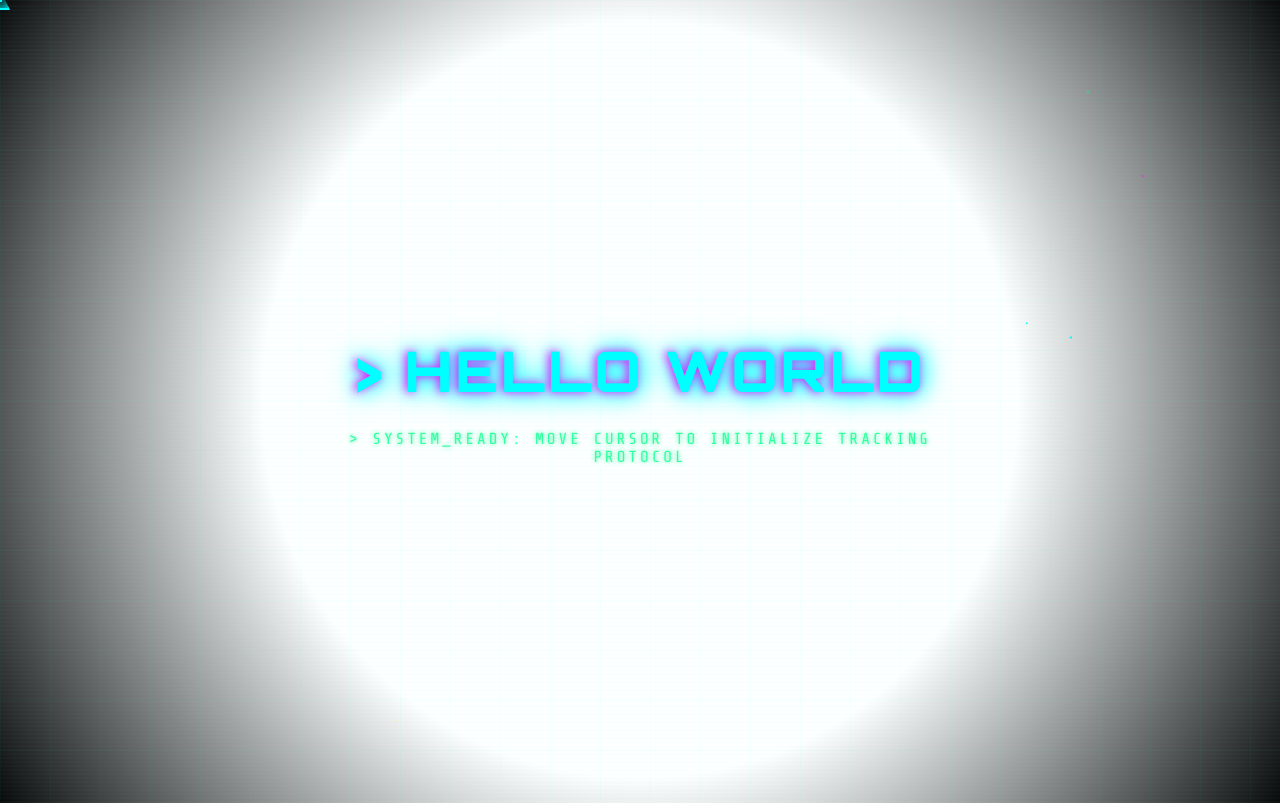
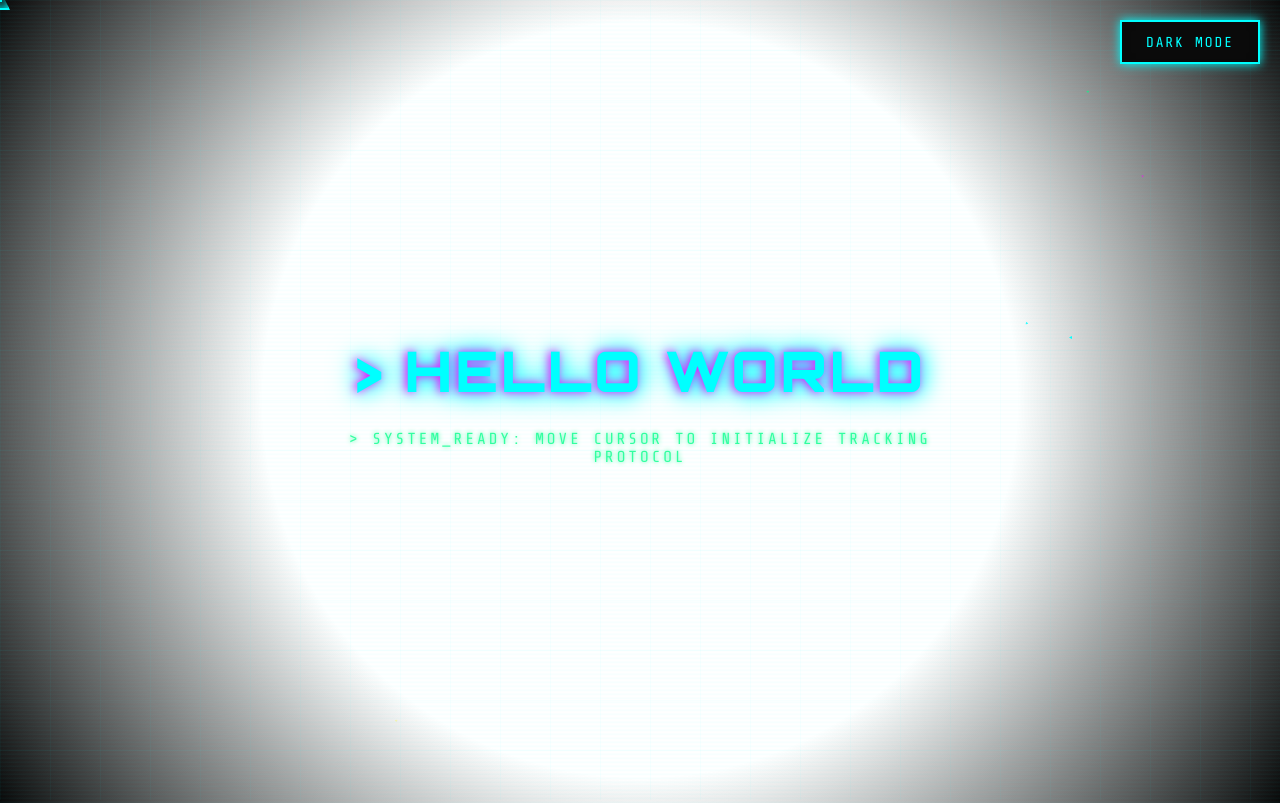
Before and after one commit to SiebeRoets/test_repo1, a Flask app: page / in a window 1280 px wide. Run offline with Flask 3, Linux system fonts and the light colour scheme.

Commit message:
dark light

```diff
--- a/app.py
+++ b/app.py
@@ -16,3 +16,4 @@ if __name__ == '__main__':
     print("Starting server on http://localhost:5000")
     print("Press Ctrl+C to stop the server")
     app.run(debug=True, host='0.0.0.0', port=5000)
+    print("this is a test")
--- a/templates/index.html
+++ b/templates/index.html
@@ -13,14 +13,45 @@
             box-sizing: border-box;
         }
 
+        :root {
+            --bg-primary: #0a0a0a;
+            --bg-secondary: #ffffff;
+            --text-primary: #00ffff;
+            --text-secondary: #00ff88;
+            --grid-color: rgba(0, 255, 255, 0.03);
+            --scanline-color: rgba(0, 255, 255, 0.03);
+            --particle-color: #00ffff;
+            --cursor-color: #00ffff;
+            --glow-color-1: #00ffff;
+            --glow-color-2: #00ff88;
+            --glow-color-3: #ff00ff;
+            --glow-color-4: #ffff00;
+        }
+
+        body.light-mode {
+            --bg-primary: #f5f5f5;
+            --bg-secondary: #ffffff;
+            --text-primary: #0066ff;
+            --text-secondary: #00aa44;
+            --grid-color: rgba(0, 102, 255, 0.08);
+            --scanline-color: rgba(0, 102, 255, 0.05);
+            --particle-color: #0066ff;
+            --cursor-color: #0066ff;
+            --glow-color-1: #0066ff;
+            --glow-color-2: #00aa44;
+            --glow-color-3: #aa00ff;
+            --glow-color-4: #ff6600;
+        }
+
         body {
             width: 100vw;
             height: 100vh;
             overflow: hidden;
-            background: #0a0a0a;
+            background: var(--bg-primary);
             font-family: 'Share Tech Mono', 'Courier New', monospace;
             cursor: none;
             position: relative;
+            transition: background 0.5s ease;
         }
 
         /* Grid overlay */
@@ -189,21 +225,68 @@
             transform: translate(-50%, -50%);
             width: 4px;
             height: 4px;
-            background: #00ffff;
-            box-shadow: 0 0 10px #00ffff;
+            background: var(--cursor-color);
+            box-shadow: 0 0 10px var(--cursor-color);
+            transition: background 0.5s ease, box-shadow 0.5s ease;
         }
 
         .tech-line {
             position: absolute;
-            background: linear-gradient(90deg, transparent, #00ffff, transparent);
+            background: linear-gradient(90deg, transparent, var(--cursor-color), transparent);
             height: 1px;
             pointer-events: none;
             opacity: 0.6;
-            box-shadow: 0 0 5px #00ffff;
+            box-shadow: 0 0 5px var(--cursor-color);
+        }
+
+        .theme-toggle {
+            position: fixed;
+            top: 20px;
+            right: 20px;
+            z-index: 1000;
+            background: var(--bg-primary);
+            border: 2px solid var(--cursor-color);
+            color: var(--text-primary);
+            padding: 12px 24px;
+            font-family: 'Share Tech Mono', monospace;
+            font-size: 0.9rem;
+            cursor: pointer;
+            text-transform: uppercase;
+            letter-spacing: 2px;
+            box-shadow:
+                0 0 10px var(--cursor-color),
+                inset 0 0 10px rgba(0, 0, 0, 0.2);
+            transition: all 0.3s ease;
+            pointer-events: auto;
+        }
+
+        .theme-toggle:hover {
+            box-shadow:
+                0 0 20px var(--cursor-color),
+                inset 0 0 15px rgba(0, 0, 0, 0.3);
+            transform: scale(1.05);
+        }
+
+        .theme-toggle:active {
+            transform: scale(0.95);
+        }
+
+        body.light-mode .theme-toggle {
+            background: var(--bg-secondary);
+            box-shadow:
+                0 0 10px var(--cursor-color),
+                inset 0 0 10px rgba(255, 255, 255, 0.5);
+        }
+
+        body.light-mode .theme-toggle:hover {
+            box-shadow:
+                0 0 20px var(--cursor-color),
+                inset 0 0 15px rgba(255, 255, 255, 0.7);
         }
     </style>
 </head>
 <body>
+    <button class="theme-toggle" id="themeToggle">DARK MODE</button>
     <div class="container">
         <h1>&gt; Hello World</h1>
         <p>&gt; SYSTEM_READY: Move cursor to initialize tracking protocol</p>
@@ -213,23 +296,40 @@
     <script>
         const body = document.body;
         const cursorGlow = document.getElementById('cursorGlow');
+        const themeToggle = document.getElementById('themeToggle');
         let particles = [];
         let mouseX = window.innerWidth / 2;
         let mouseY = window.innerHeight / 2;
         let lastRippleTime = 0;
         let lastLineTime = 0;
+        let isDarkMode = true;
 
-        // Tech color palette
-        const colors = ['#00ffff', '#00ff88', '#ff00ff', '#ffff00'];
-        const getRandomColor = () => colors[Math.floor(Math.random() * colors.length)];
+        // Tech color palettes
+        const darkColors = ['#00ffff', '#00ff88', '#ff00ff', '#ffff00'];
+        const lightColors = ['#0066ff', '#00aa44', '#aa00ff', '#ff6600'];
+
+        const getRandomColor = () => {
+            const colors = isDarkMode ? darkColors : lightColors;
+            return colors[Math.floor(Math.random() * colors.length)];
+        };
+
+        // Theme toggle functionality
+        themeToggle.addEventListener('click', () => {
+            isDarkMode = !isDarkMode;
+            body.classList.toggle('light-mode', !isDarkMode);
+            themeToggle.textContent = isDarkMode ? 'DARK MODE' : 'LIGHT MODE';
+            updateBackground(mouseX, mouseY);
+        });
 
         // Update background with tech gradient based on mouse position
         function updateBackground(x, y) {
             const percentX = (x / window.innerWidth) * 100;
             const percentY = (y / window.innerHeight) * 100;
 
-            // Create dark tech gradient with neon accents
             const intensity = Math.min(percentX + percentY, 100) / 100;
+
+            if (isDarkMode) {
+                // Dark mode gradient
                 const cyanIntensity = Math.sin(intensity * Math.PI) * 0.15;
                 const greenIntensity = Math.cos(intensity * Math.PI) * 0.1;
 
@@ -237,6 +337,16 @@
                     rgba(0, 255, 255, ${cyanIntensity}) 0%,
                     rgba(0, 255, 136, ${greenIntensity}) 50%,
                     #0a0a0a 100%)`;
+            } else {
+                // Light mode gradient
+                const blueIntensity = Math.sin(intensity * Math.PI) * 0.25;
+                const greenIntensity = Math.cos(intensity * Math.PI) * 0.15;
+
+                body.style.background = `radial-gradient(circle at ${percentX}% ${percentY}%,
+                    rgba(0, 102, 255, ${blueIntensity}) 0%,
+                    rgba(0, 170, 68, ${greenIntensity}) 50%,
+                    #f5f5f5 100%)`;
+            }
         }
 
         // Create tech particle at mouse position
```
Also changed, not shown: other parts of templates/index.html (+39 -34 lines). Lines whose indentation alone changed are shown as unchanged.
